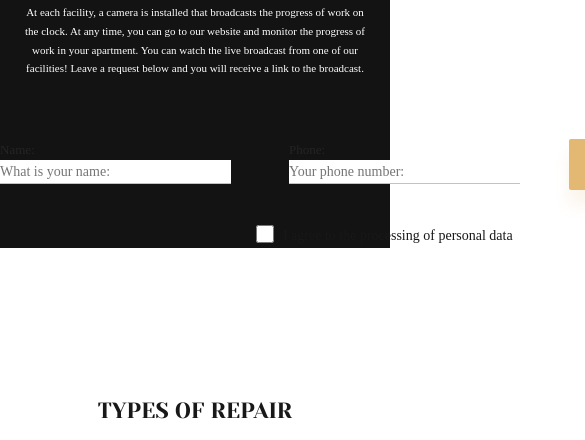
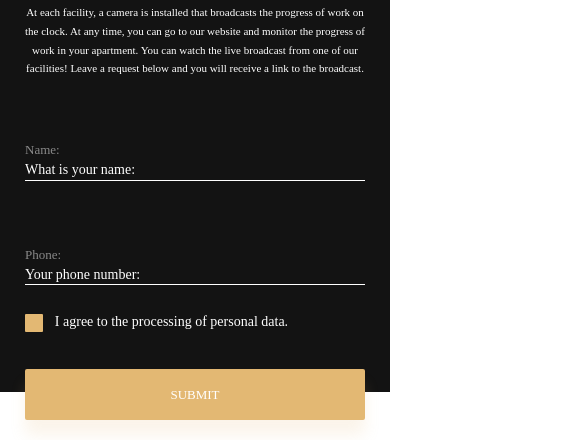
Before and after one commit to Lncln/FirstLand, a plain HTML site: page index.html in a window 390 px wide. Shown: the part 1611-2051 px from the top of the page, 585 px wide, since content can reach past the window. Drawn offline with Linux system fonts and the light colour scheme; a web font is replaced by a local one.

Commit message:
MobileEnd

```diff
--- a/CSS/styles.css
+++ b/CSS/styles.css
@@ -396,6 +396,9 @@
     flex-direction: column;
     margin-bottom: 35px;
 }
+.second-checkbox {
+    display: none;
+}
 .input{
     width: 231px;
     border: none;
@@ -1015,6 +1018,7 @@
     margin-right: 8.62px;
     cursor: pointer;
     align-items: center;
+    border-radius: 1px;
 }
 .fake::before{
     content:"\2714";
@@ -1283,15 +1287,12 @@
     .project-link {
         display: flex;
         list-style-type: none;
-        /* margin-left: 602px; */
         margin-left: auto;
         justify-content: space-between;
-        /* float: right; */
         width: 679px;
         padding-right: 56px;
     }
     li>a {
-        /* display: flex; */
         text-decoration: none;
         text-transform: uppercase;
         font: normal 400 14px/19px "Yeseva One";
@@ -1302,10 +1303,7 @@
         margin-bottom: 45px;
     }
     .active-project-link {
-        /* text-decoration: underline; */
         color: #E3B873;
-        /* font: normal 400 14px/19px "Yeseva One"; */
-        /* text-transform: uppercase; */
     }
     .content>h2 {
         font-family: 'Yeseva One';
@@ -1366,7 +1364,6 @@
         font-weight: 400;
         font-size: 14px;
         line-height: 138.6%;
-        /* identical to box height, or 19px */
         text-transform: uppercase;
         color: #E3B873;
     }
@@ -1395,7 +1392,6 @@
         font-weight: 400;
         font-size: 22px;
         line-height: 138.6%;
-        /* or 30px */
         text-align: center;
         text-transform: uppercase;
         color: #FFFFFF;
@@ -1426,13 +1422,12 @@
         font-weight: 400;
         font-size: 11px;
         line-height: 169.8%;
-        /* or 19px */
         text-align: center;
         color: #FFFFFF;
         max-width: 340px;
         margin:  0 auto 61.5px;
     }
-    /* input {
+    input {
         font-family: 'Nunito Sans';
         font-style: normal;
         font-weight: 400;
@@ -1452,10 +1447,11 @@
         border: none;
         text-align: center;
         text-transform: uppercase;
-        width: 200px;
+        width: auto;
         height: 51px;
         color: #FFFFFF;
         cursor: pointer;
+        margin-top: -28px;
     }
     .agree {
         cursor: crosshair;
@@ -1463,7 +1459,7 @@
         height: 18px;
         background: #E3B873;
         border-radius: 1px;
-
+        display: none;
     }
     label {
         font-family: 'Nunito Sans';
@@ -1478,21 +1474,35 @@
         flex-direction: column;
     }
     .inform {
-        height: 51px;
-        flex-wrap: wrap;
-        display: block;
+        height: 311px;
+        flex-wrap: nowrap;
+        display: flex;
         margin-bottom: 35px;
-    }
-    .input{
-        width: 231px;
+        flex-direction: column;
+        width: 340px;
+        margin: auto;
+    }
+    .input {
+        width: 340px;
         border: none;
-        border-bottom: 1px solid rgba(54, 54, 54, 0.3);
+        border-bottom: 1px solid #FFFFFF;;
+        background-color: #131313;
+    }
+    .input::placeholder {
+        font-family: 'Nunito Sans';
+    font-style: normal;
+    font-weight: 400;
+    font-size: 14px;
+    line-height: 138.72%;
+    color: #FFFFFF;
     }
     .name {
-        margin-right: 58px;
+        margin-right: 0px;
+        margin-bottom: 63px;
     }
     .phone {
-        margin-right: 49px;
+        margin-right: 0px;
+        margin-bottom: 26.5px;
     }
     .agreelabel {
         font-family: 'Nunito Sans';
@@ -1501,25 +1511,32 @@
         font-size: 14px;
         line-height: 163.68%;
         color: #FFFFFF;
-        display: flex;
+        display: none;
         justify-content: center;
         margin-bottom: 147.85px;
     }
-
+    .checkbox__label>.checkbox {
+        display: none;
+    }
+    .second-checkbox {
+        display: block;
+        margin-bottom: 62.5px;
+    }
     .pesronal-data-input__form {
         display: flex;
         flex-direction: row;
     }
     .pesronal-data-input {
-        width: 769px;
+        width: 340px;
         align-items: center;
         margin: auto;
     }
-    /* ВОТ ЭТО Я СКИПНУЛ!!!  */
-
     .Step4 {
         max-width: 100%;
         margin: 0 auto;
+        padding-top: 83px;
+        margin-top: -58px;
+        background-color:#FFFFFF;
     }
     .wrap4 h3 {
         font-family: 'Yeseva One';
@@ -1527,7 +1544,6 @@
         font-weight: 400;
         font-size: 22px;
         line-height: 138.6%;
-        /* or 30px */
         text-align: center;
         text-transform: uppercase;
         color: #181818;
@@ -1535,7 +1551,6 @@
     }
     .types-of-repair {
         display: flex;
-        /* position: relative; */
         flex-direction: column;
     }
     .listname {
@@ -1735,6 +1750,7 @@
         margin-right: 8.62px;
         cursor: pointer;
         align-items: center;
+        border-radius: 1px;
     }
     .fake::before{
         content:"\2714";
--- a/index.html
+++ b/index.html
@@ -155,6 +155,13 @@
                         <div class="inform">
                             <label for="name">Name:<input type="text" id="name" placeholder="What is your name:" class="input name"></label>
                             <label for="Phone:">Phone:<input type="text" id="phone" placeholder="Your phone number:" class="input phone"></label>
+                            <div class="second-checkbox">
+                                <label class="checkbox__label">
+                                    <input type="checkbox" class="checkbox" >
+                                    <span class="fake"></span>
+                                    <span class="checkbox__text">I agree to the processing of personal data.</span>
+                                    </label>
+                            </div>
                             <button type="submit" id="submit" value="SUBMIT">
                                 SUBMIT
                             </button>
```
Lines whose indentation alone changed are shown as unchanged.
